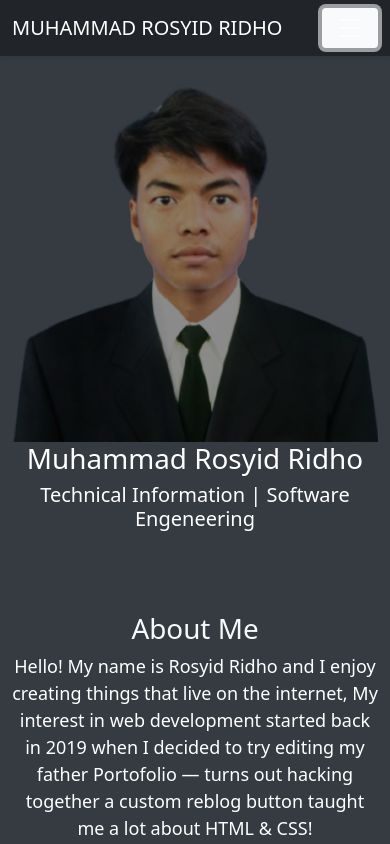
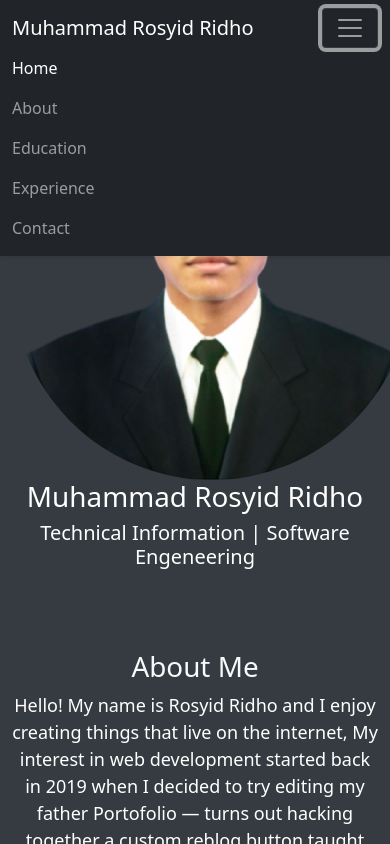
Before and after one commit to Brobatem/Portofolio-Rosyid-Ridho, a plain HTML site: page index.html in a window 390 px wide. Both pictures are taken after a click on the button "Toggle navigation". Shown: the top 844 px of the page. Drawn offline with nearby package versions, Linux system fonts and the light colour scheme.

Commit message:
ubah fix

```diff
--- a/index.html
+++ b/index.html
@@ -13,13 +13,13 @@
   <body>
 
     <!-- navbar -->
-    <nSav class="navbar navbar-expand-lg navbar-dark bg-dark shadow-sm fixed-top" style="transform: translate(0px, 0px); opacity: 1;">
+    <nav class="navbar navbar-expand-lg navbar-dark bg-dark shadow-sm fixed-top">
       <div class="container">
-        <a class="navbar-brand" href="#">MUHAMMAD ROSYID RIDHO</a>
-        <button class="navbar-toggler btn-light" type="button" data-bs-toggle="collapse" data-bs-target="#navbarNav" aria-controls="navbarNav" aria-expanded="true" aria-label="Toggle navigation">
+        <a class="navbar-brand" href="#">Muhammad Rosyid Ridho</a>
+        <button class="navbar-toggler" type="button" data-bs-toggle="collapse" data-bs-target="#navbarNav" aria-controls="navbarNav" aria-expanded="false" aria-label="Toggle navigation">
           <span class="navbar-toggler-icon"></span>
         </button>
-        <div class="navbar-collapse collapse show" id="navbarNav" style="">
+        <div class="collapse navbar-collapse" id="navbarNav">
           <ul class="navbar-nav ms-auto">
             <li class="nav-item">
               <a class="nav-link active" aria-current="page" href="#home">Home</a>
@@ -28,7 +28,7 @@
               <a class="nav-link" href="#about">About</a>
             </li>
             <li class="nav-item">
-              <a class="nav-link" href="#education">Education</a>
+              <a class="nav-link" href="#Education">Education</a>
             </li>
             <li class="nav-item">
               <a class="nav-link" href="#Experience">Experience</a>
@@ -39,7 +39,7 @@
           </ul>
         </div>
       </div>
-    </nSav>
+    </nav>
     <!-- akhir navbar -->
 
     <!-- Jumbotron -->
@@ -47,10 +47,9 @@
       <div class="container">
         <div class="row">
           <div class="col-lg-6">
-            <div class="fs-4 text-center aos-init aos-animate" data-aos="fade right" style="transform:translate(0px, 0px); opacity: 1;" >
-              <div data-aos="fade right">
-                <img src="img/image-removebg-preview.png" alt="Muhammad Rosyid Riho" l />
-              </div>
+            <div class="fs-4 text-center">
+                <img src="img/BeFunky-design__3_-removebg-preview.png" alt="Muhammad Rosyid Riho" class="rounded-circle"
+                 style="height: 25rem; width:25rem"/>
               <div class="display-4 text-white">
                 <h1>Muhammad Rosyid Ridho</h1>
                 <p class="lead text-white">Technical Information | Software Engeneering</p>
@@ -58,7 +57,7 @@
             </div>
           </div>
           <div id="about" class="col-lg-6">
-            <div class="fs-4 text-center" data-aos="fade-left"><br><br>
+            <div class="fs-4 text-center" data-aos="fade up"><br><br>
               <h1 class="text-light">About Me</h1>
               <div class="col">
                 <p id="nama">
@@ -82,7 +81,7 @@
     </section>
     <!-- akhir jumbotron -->
     <!-- education and Achivement-->
-    <section id="education">
+    <section id="Education">
         <div class="container">
          <!-- education -->
          <div class="row">
@@ -133,7 +132,7 @@
             <h1>Experience</h1>
           </div>
           <div class="row justify-content-center">
-            <div class="col-5">
+            <div class="col-5 aos-init aos-animate">
               <div data-aos="fade-right">
                 <h4>April 2020 - April 2021</h4>
                 <h4>*BADAN EKSEKUTIF MAHASISWA*</h4>
@@ -141,7 +140,7 @@
               </h6>
               </div>
             </div>
-            <div class="col-5">
+            <div class="col-5 aos-init aos-animate">
               <div data-aos="fade-left">
                 <h4>Desember 2021 - Maret 2022</h4>
                 <h4>*ADMINISTRATION STAFF*</h4>
@@ -216,7 +215,7 @@
    <script src="https://cdnjs.cloudflare.com/ajax/libs/gsap/3.6.1/TextPlugin.min.js"></script>
 
    <script>
-     gsap.from('.img-thumbnail', { duration: 2, rotationX: 360 });
+     gsap.from('.img-thumbnail', { duration: 1, rotationX: 180 });
      gsap.from('.navbar', { duration: 1.5, opacity: 0, y: '-100%', ease: 'bounce' });
      gsap.from('.display-4', { delay: 1, duration: 1, opacity: 0, x: '-10%' });
 
--- a/style.css
+++ b/style.css
@@ -1,8 +1,6 @@
 body {
   margin: 0%;
   padding: 0%;
-  width: 100%;
-  height: auto;
 }
 
 img {
@@ -50,6 +48,8 @@ card {
 section {
   background-color: #273036;
   padding-top: 6rem;
+  height: 100%;
+  width: auto;
 }
 
 #background {
```
Also changed, not shown: img/BeFunky-design__3_-removebg-preview.png (added), img/image-removebg-preview.png (deleted).
